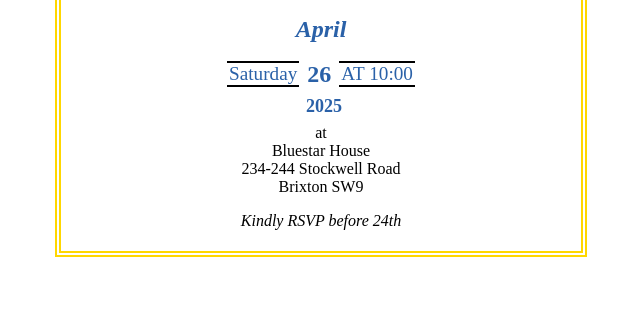
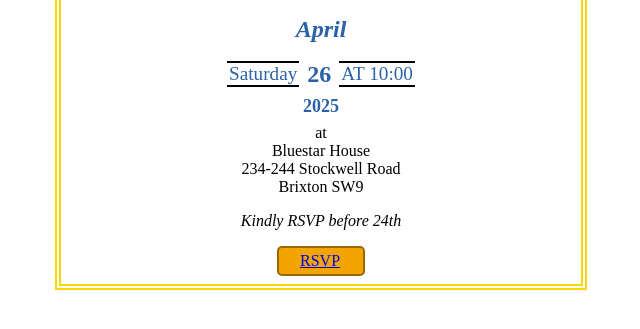
Before and after one commit to thetriplex247/adnaan.github.io, a plain HTML site: page index.html in a window 1280 px wide. Shown: the part 203-532 px from the top of the page, without its empty margins (319-959 px from the left). Drawn offline with Linux system fonts and the light colour scheme.

Commit message:
Update index.html

```diff
--- a/index.html
+++ b/index.html
@@ -71,7 +71,7 @@
                 font-weight: bold;
                 font-size: 18px;
                 padding-top: 1px;
-                padding-left: 6px;
+                padding-left: 0px;
                 font-family: 'Times New Roman';
 
             }
@@ -90,6 +90,24 @@
                 font-style: italic;
             }
 
+            .rsvpbutton {
+                background: rgb(242, 165, 0);
+                border: 2px solid rgb(153, 104, 5);
+                border-radius: 5px 5px 5px 5px;
+                display: block;
+                height: 22px;
+                margin: 3px 3px 3px 5px;
+                overflow: hidden;
+                padding: 4px 2px 0px 2px;
+                text-indent: 19px;
+                width: 80px;
+                margin-left: auto;
+                margin-right: auto;
+            }
+
+            .rsvpbutton:hover {
+                border-color: rgb(255, 255, 255);
+            }
         </style>
     </head>
     <body>
@@ -113,6 +131,8 @@
         </span>
         <p class="at">at<br>Bluestar House<br>234-244 Stockwell Road<br>Brixton SW9</p>
         <p class="rsvp">Kindly RSVP before 24th</p>
+        <a href="https://cyf-introtodigital.slack.com/archives/C01FHD5QPDK" class="rsvpbutton" target="_blank" title="RSVP Button">RSVP</a>
+
         </div>
         </div>
     </body>
```
